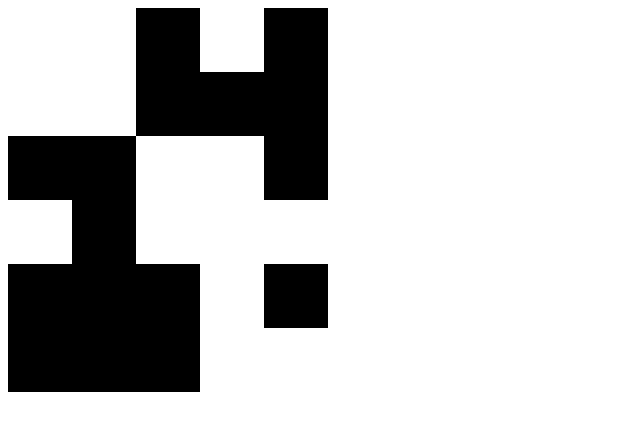
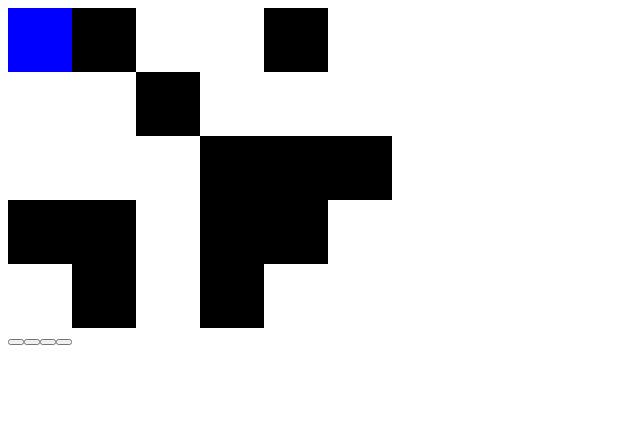
Before and after one commit to Ajris/IO_frontend, a React (Create React App) app: page / in a window 1280 px wide. Shown: the top 430 px of the page, without its empty margins (0-640 px from the left). Built offline with nearby package versions, Linux system fonts and the light colour scheme.

Commit message:
Add player movement

```diff
--- a/src/App.tsx
+++ b/src/App.tsx
@@ -1,11 +1,13 @@
 import React from "react";
 import Map from "./components/map/Map";
+import Control from "./components/control/Control";
 import './App.css';
 
 function App() {
   return (
     <div className="App">
       <Map />
+      <Control />
     </div>
   )};
 
--- /dev/null
+++ b/src/components/control/Control.tsx
@@ -0,0 +1,27 @@
+import React from "react";
+import { connect } from "react-redux";
+import { Dispatch } from "../../store";
+import { movePlayer } from "../../store/actions";
+import { Direction } from "../../model/direction";
+
+interface ControlProps {
+  move: (direction: Direction) => void;
+}
+
+function Control({ move }: ControlProps) {
+  return (
+    <>
+      <button onClick={() => move(Direction.UP)} />
+      <button onClick={() => move(Direction.LEFT)} />
+      <button onClick={() => move(Direction.RIGHT)} />
+      <button onClick={() => move(Direction.DOWN)} />
+    </>
+  )};
+
+const mapDispatchToProps = (dispatch: Dispatch) => ({
+  move: (direction: Direction) => {
+    dispatch(movePlayer(direction));
+  },
+});
+
+export default connect(null, mapDispatchToProps)(Control);
--- a/src/components/map/Map.tsx
+++ b/src/components/map/Map.tsx
@@ -2,22 +2,33 @@ import React from "react";
 import { connect } from "react-redux";
 import MapRow from "./MapRow";
 import { Tile } from "../../model/tile";
-import RootState from "../../store/rootState";
+import RootState, { PlayerPosition } from "../../store/rootState";
 
 interface MapProps {
-  gameMap: Tile[][]
+  gameMap: Tile[][],
+  playerPosition: PlayerPosition,
 }
 
-const Map = ({ gameMap }: MapProps) => {
-    return (
-    <div className="map">
-      {gameMap.map(row => <MapRow tiles={row} />)}
-    </div>
-    )
+const placePlayer = (gameMap: Tile[][], playerPosition: PlayerPosition) => {
+  var clonedMap = gameMap.map(function(arr) {
+      return arr.slice();
+  });
+  clonedMap[playerPosition[0]][playerPosition[1]] = Tile.Player;
+  return clonedMap;
 }
 
-const mapStateToProps = ({ gameMap }: RootState) => ({
-  gameMap: gameMap
+const Map = ({ gameMap, playerPosition }: MapProps) => {
+  let mapWithPlayer = placePlayer(gameMap, playerPosition);
+  return (
+  <div className="map">
+    {mapWithPlayer.map(row => <MapRow tiles={row} />)}
+  </div>
+  )
+}
+
+const mapStateToProps = ({ gameMap, playerPosition }: RootState) => ({
+  gameMap: gameMap,
+  playerPosition: playerPosition,
 });
 
 export default connect(mapStateToProps)(Map);
--- a/src/components/map/MapRow.tsx
+++ b/src/components/map/MapRow.tsx
@@ -12,6 +12,8 @@ const getTileColor = (tile: Tile): string => {
       return "black";
     case Tile.Floor:
       return "white";
+    case Tile.Player:
+      return "blue";
   }
 }
 
--- a/src/model/tile.ts
+++ b/src/model/tile.ts
@@ -1,4 +1,5 @@
 export enum Tile {
   Wall,
-  Floor
+  Floor,
+  Player
 };
--- /dev/null
+++ b/src/store/index.ts
@@ -0,0 +1,5 @@
+import { AnyAction, Dispatch as OldDispatch } from "redux";
+import { ThunkDispatch } from "redux-thunk";
+import RootState from "./rootState";
+
+export type Dispatch = ThunkDispatch<RootState, void, AnyAction> & OldDispatch;
--- a/src/store/reducers.ts
+++ b/src/store/reducers.ts
@@ -4,11 +4,11 @@ import { setGameState, movePlayer } from "./actions";
 import { Direction } from "../model/direction";
 import { Tile } from "../model/tile";
 
+const getRandomTile = () => (Math.random() > 0.5 ? Tile.Wall : Tile.Floor);
+
 export const initialState: RootState = {
   gameState: GameState.IN_PROGRESS,
-  gameMap: [1, 2, 3, 4, 5, 6].map(
-    _ => ([1, 2, 3, 4, 5].map(
-      _ => (Math.random() > 0.5 ? Tile.Wall : Tile.Floor)))),
+  gameMap: Array.from(Array(5), _ => Array.from(Array(6), _ => getRandomTile())),
   playerPosition: [0, 0]
 };
 
```
Lines whose indentation alone changed are shown as unchanged.
